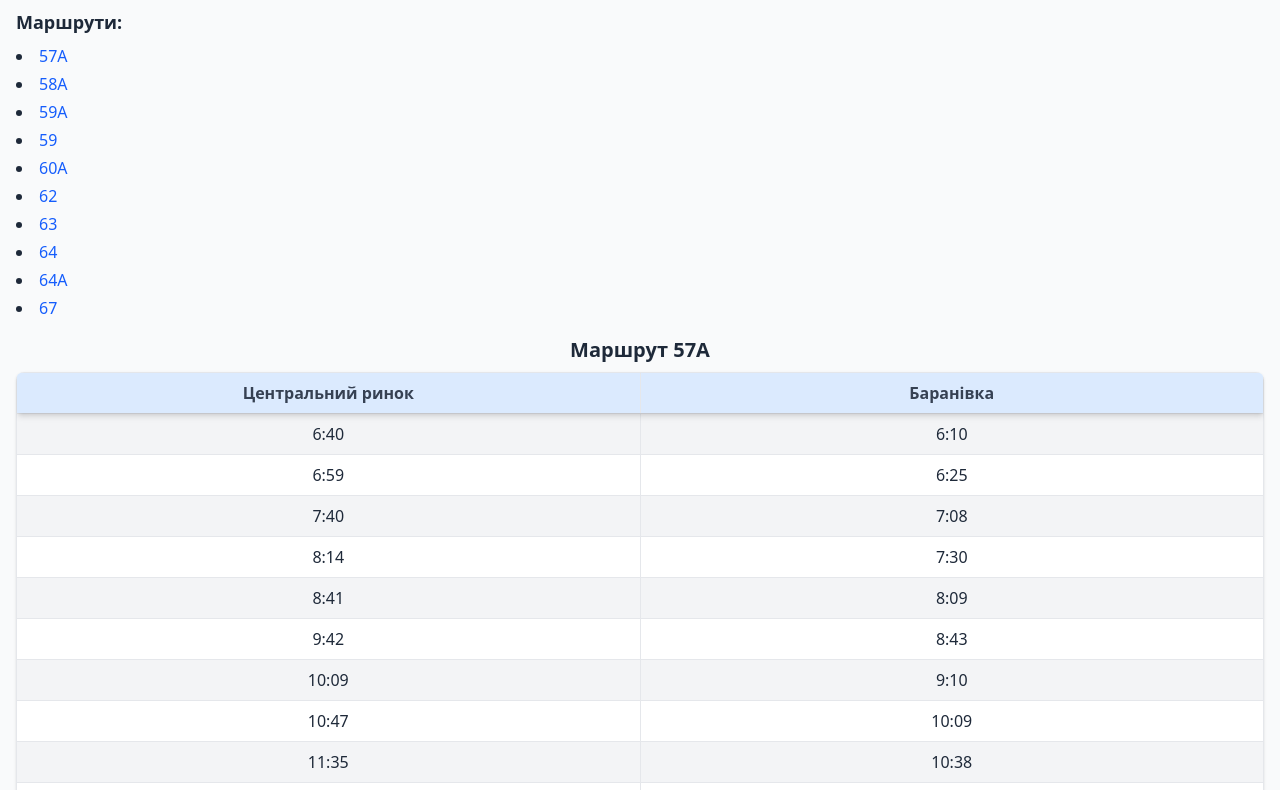
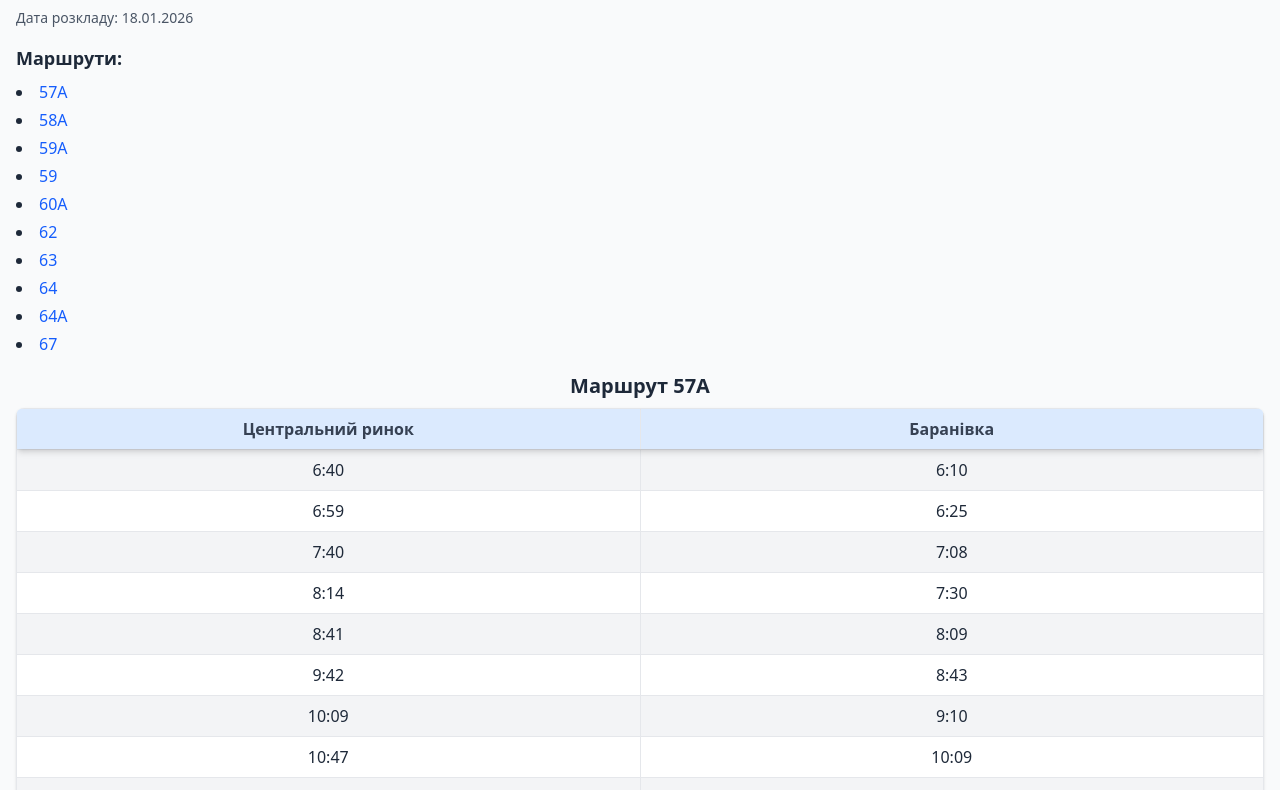
Before and after one commit to oleksandrbazil/rozklad-transportu-sumy, a website: page index.html in a window 1280 px wide. Shown: the part 80-870 px from the top of the page. Drawn offline with Linux system fonts and the light colour scheme.

Commit message:
Add schedule date

```diff
--- a/index.html
+++ b/index.html
@@ -9,6 +9,7 @@
 <body class="bg-gray-50 text-gray-800">
 <div class="container mx-auto px-4 py-8">
     <h1 class="text-2xl font-bold mb-6">Розклад руху громадського транспорту м. Суми</h1>
+    <p class="text-sm text-gray-600 mb-4">Дата розкладу: <time datetime="2026-01-18">18.01.2026</time></p>
 
     <h2 class="text-lg font-semibold mb-2">Маршрути:</h2>
     <ul class="list-disc list-inside space-y-1 mb-4">
```
Also changed, not shown: output.css.
